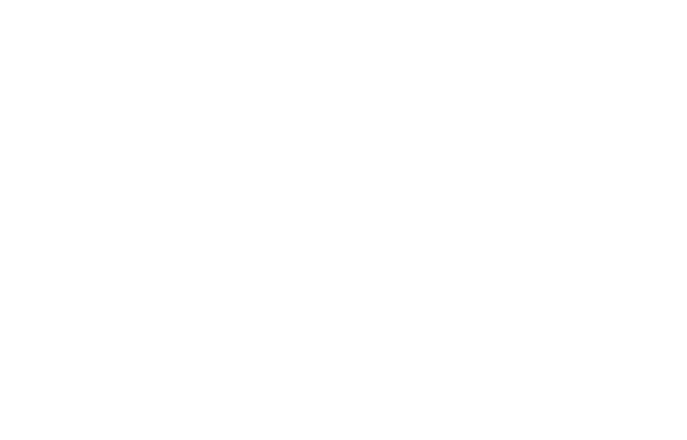
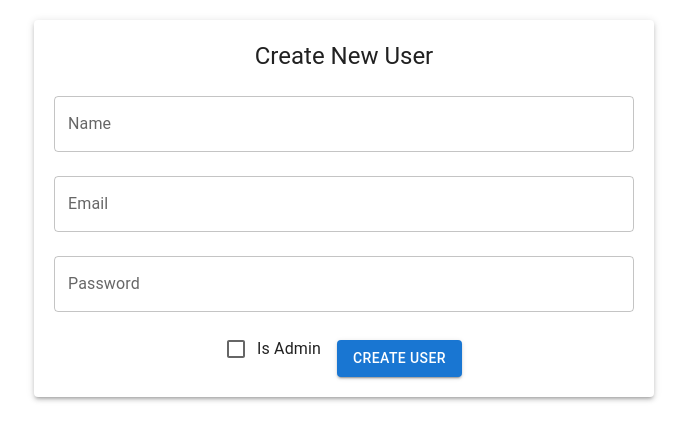
Before and after one commit to farazshafi/ADUSE, a React (Vite) app in the folder frontend/: page /admin/add_user in a window 1280 px wide. Before the commit this address had no page. Shown: the top 440 px of the page, without its empty margins (296-983 px from the left). Built offline with nearby package versions, Linux system fonts and the light colour scheme.

Commit message:
now admin can create a user

```diff
--- a/frontend/src/App.jsx
+++ b/frontend/src/App.jsx
@@ -6,6 +6,7 @@
 import AdminLoginPage from "./pages/admin/AdminLogin/AdminLoginPage"
 import AdminDashboard from "./pages/admin/AdminLogin/AdminDashboard";
 import AdminEditUser from "./pages/admin/AdminLogin/AdminEditUser";
+import AdminAddUserPage from "./pages/admin/AdminAddUserPage";
 
 function App() {
   return (
@@ -22,6 +23,7 @@
           <Route path="/admin_login" element={<AdminLoginPage />}></Route>
           <Route path="/admin_dashboard" element={<AdminDashboard />}></Route>
           <Route path="admin/edit_user/:id" element={<AdminEditUser />}></Route>
+          <Route path="admin/add_user/" element={<AdminAddUserPage />}></Route>
         </Routes>
       </BrowserRouter>
     </>
--- /dev/null
+++ b/frontend/src/pages/admin/AdminAddUserPage.jsx
@@ -0,0 +1,95 @@
+import { useState } from "react";
+import {
+  Grid,
+  Paper,
+  TextField,
+  Button,
+  Typography,
+  Checkbox,
+  FormControlLabel,
+} from "@mui/material";
+import axios from "axios";
+import { useNavigate } from "react-router-dom";
+const AdminAddUserPage = () => {
+  const [name, setName] = useState("");
+  const [email, setEmail] = useState("");
+  const [password, setPassword] = useState("");
+  const [isAdmin, setIsAdmin] = useState(false);
+  const navigate = useNavigate();
+
+  const handleCreateUser = async () => {
+    try {
+        const {data} = await axios.post(`http://localhost:5000/api/admin/create_user`,{
+            name,
+            email,
+            password,
+            isAdmin
+        })
+        if(data){
+
+            navigate("/admin_dashboard");
+        }
+
+    } catch (error) {
+      console.error("Error creating user:", error);
+    }
+  };
+  return (
+    <Grid container justifyContent="center" style={{ padding: "20px" }}>
+      <Grid item xs={12} md={6}>
+        <Paper elevation={3} style={{ padding: "20px", textAlign: "center" }}>
+          <Typography variant="h5" gutterBottom>
+            Create New User
+          </Typography>
+
+          <TextField
+            label="Name"
+            variant="outlined"
+            fullWidth
+            margin="normal"
+            value={name}
+            onChange={(e) => setName(e.target.value)}
+          />
+          <TextField
+            label="Email"
+            variant="outlined"
+            fullWidth
+            margin="normal"
+            value={email}
+            onChange={(e) => setEmail(e.target.value)}
+          />
+          <TextField
+            label="Password"
+            type="password"
+            variant="outlined"
+            fullWidth
+            margin="normal"
+            value={password}
+            onChange={(e) => setPassword(e.target.value)}
+          />
+
+          <FormControlLabel
+            control={
+              <Checkbox
+                checked={isAdmin}
+                onChange={(e) => setIsAdmin(e.target.checked)}
+              />
+            }
+            label="Is Admin"
+          />
+
+          <Button
+            variant="contained"
+            color="primary"
+            style={{ marginTop: "20px" }}
+            onClick={handleCreateUser}
+          >
+            Create User
+          </Button>
+        </Paper>
+      </Grid>
+    </Grid>
+  );
+};
+
+export default AdminAddUserPage;
```
Also changed, not shown: 2 other files (tests, documents, lock files or other folders).
